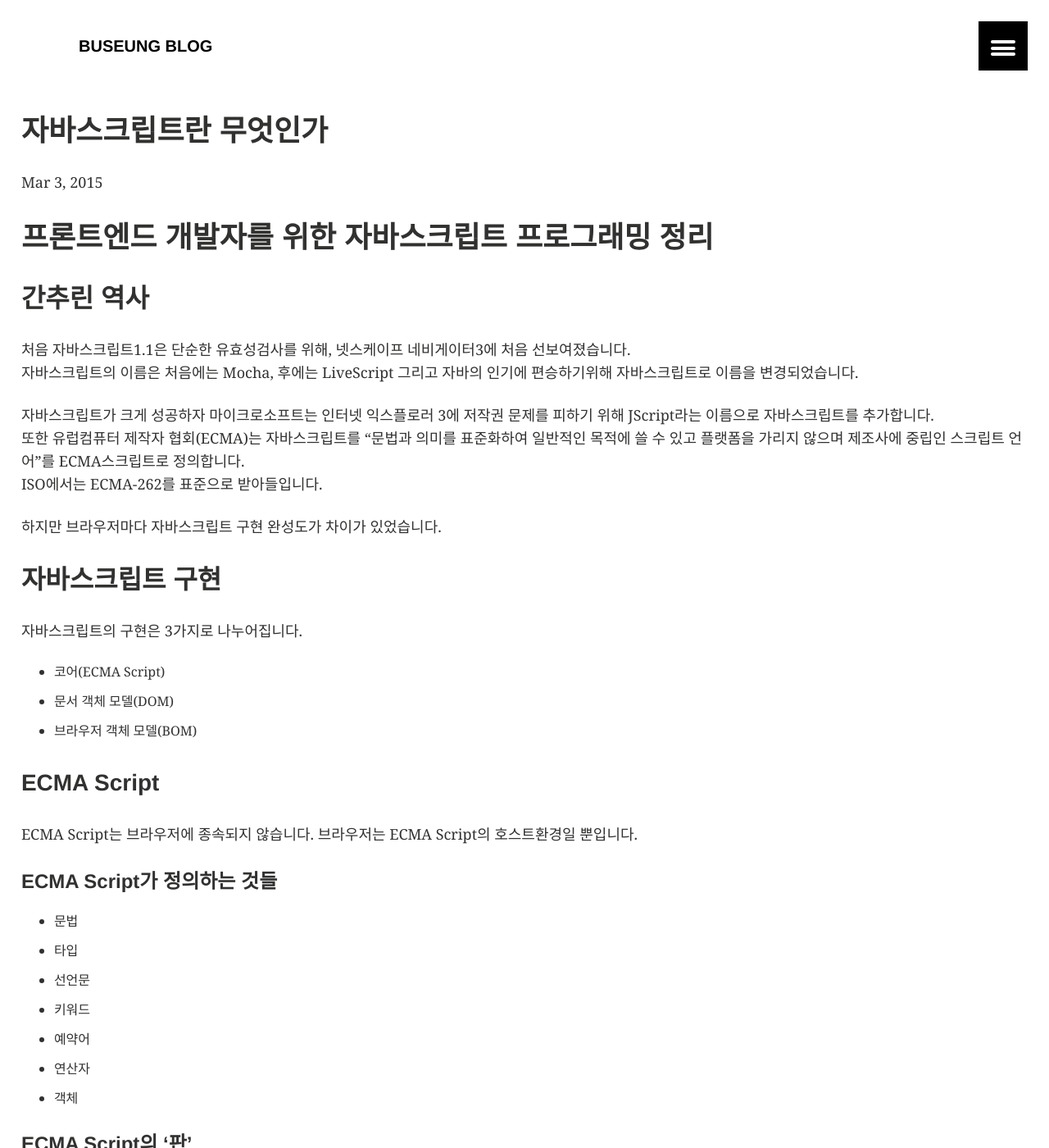
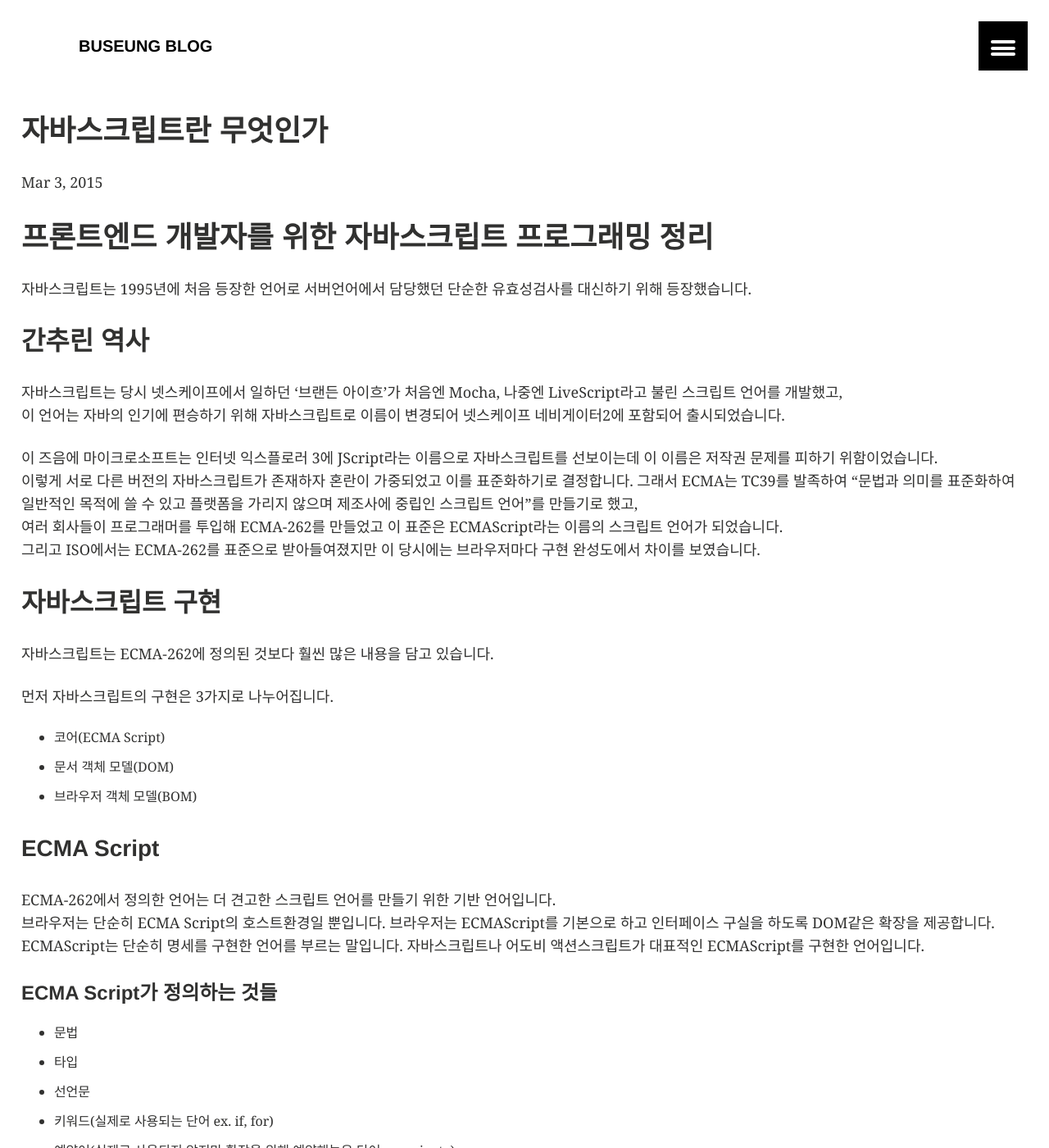
Before and after one commit to kbs0327/blog, a Jekyll site: the page built from _posts/2015-03-03-what-is-javascript.markdown, in a window 1280 px wide and 1400 px high. Shown: the whole window at 82% size. Built offline with Jekyll 4.4.1, drawn with Linux system fonts in a browser that asks for light colours; some of the changed text lies outside the part shown.

Commit message:
자바스크립트란 글 편집 및 추가

```diff
--- a/_posts/2015-03-03-what-is-javascript.markdown
+++ b/_posts/2015-03-03-what-is-javascript.markdown
@@ -9,39 +9,47 @@ categories: book
 
 # 프론트엔드 개발자를 위한 자바스크립트 프로그래밍 정리
 
+ 자바스크립트는 1995년에 처음 등장한 언어로 서버언어에서 담당했던 단순한 유효성검사를 대신하기 위해 등장했습니다.
+
 ## 간추린 역사
 
-처음 자바스크립트1.1은 단순한 유효성검사를 위해, 넷스케이프 네비게이터3에 처음 선보여졌습니다.
-자바스크립트의 이름은 처음에는 Mocha, 후에는 LiveScript 그리고 자바의 인기에 편승하기위해 자바스크립트로 이름을 변경되었습니다.
+ 자바스크립트는 당시 넷스케이프에서 일하던 '브랜든 아이흐'가 처음엔 Mocha, 나중엔 LiveScript라고 불린 스크립트 언어를 개발했고,
+이 언어는 자바의 인기에 편승하기 위해 자바스크립트로 이름이 변경되어 넷스케이프 네비게이터2에 포함되어 출시되었습니다.
 
- 자바스크립트가 크게 성공하자 마이크로소프트는 인터넷 익스플로러 3에 저작권 문제를 피하기 위해 JScript라는 이름으로 자바스크립트를 추가합니다.
- 또한 유럽컴퓨터 제작자 협회(ECMA)는 자바스크립트를 "문법과 의미를 표준화하여 일반적인 목적에 쓸 수 있고 플랫폼을 가리지 않으며 제조사에 중립인 스크립트 언어"를 ECMA스크립트로 정의합니다.
- ISO에서는 ECMA-262를 표준으로 받아들입니다.
-
- 하지만 브라우저마다 자바스크립트 구현 완성도가 차이가 있었습니다.
+ 이 즈음에 마이크로소프트는 인터넷 익스플로러 3에 JScript라는 이름으로 자바스크립트를 선보이는데 이 이름은 저작권 문제를 피하기 위함이었습니다.
+이렇게 서로 다른 버전의 자바스크립트가 존재하자 혼란이 가중되었고 이를 표준화하기로 결정합니다.
+그래서 ECMA는 TC39를 발족하여 "문법과 의미를 표준화하여 일반적인 목적에 쓸 수 있고 플랫폼을 가리지 않으며 제조사에 중립인 스크립트 언어"를 만들기로 했고,
+여러 회사들이 프로그래머를 투입해 ECMA-262를 만들었고 이 표준은 ECMAScript라는 이름의 스크립트 언어가 되었습니다.
+그리고 ISO에서는 ECMA-262를 표준으로 받아들여졌지만 이 당시에는 브라우저마다 구현 완성도에서 차이를 보였습니다.
 
 ## 자바스크립트 구현
 
-자바스크립트의 구현은 3가지로 나누어집니다.
+자바스크립트는 ECMA-262에 정의된 것보다 훨씬 많은 내용을 담고 있습니다.
+
+먼저 자바스크립트의 구현은 3가지로 나누어집니다.
 - 코어(ECMA Script)
 - 문서 객체 모델(DOM)
 - 브라우저 객체 모델(BOM)
 
 ### ECMA Script
- ECMA Script는 브라우저에 종속되지 않습니다. 브라우저는 ECMA Script의 호스트환경일 뿐입니다.
+
+ ECMA-262에서 정의한 언어는 더 견고한 스크립트 언어를 만들기 위한 기반 언어입니다.
+ 브라우저는 단순히 ECMA Script의 호스트환경일 뿐입니다. 브라우저는 ECMAScript를 기본으로 하고 인터페이스 구실을 하도록 DOM같은 확장을 제공합니다.
+ ECMAScript는 단순히 명세를 구현한 언어를 부르는 말입니다. 자바스크립트나 어도비 액션스크립트가 대표적인 ECMAScript를 구현한 언어입니다.
 
 ####ECMA Script가 정의하는 것들
 - 문법
 - 타입
 - 선언문
-- 키워드
-- 예약어
+- 키워드(실제로 사용되는 단어 ex. if, for)
+- 예약어(실제로 사용되지 않지만 확장을 위해 예약해놓은 단어 ex. private)
 - 연산자
 - 객체
 
 ####ECMA Script의 '판'
 ECMA Script는 버전을 '판'으로 구별합니다.
-보통 표준에 대한 업데이트로 3판을 봅니다. 왜냐하면 문자열, 에러정의, 숫자 출력 등을 업데이트하는 등 표준을 더 잘 준비했기 때문입니다.
+현재 ECMA-262 최신판은 2009년에 만들어진 5판입니다.
+보통 표준에 대한 첫번째 업데이트로 3판을 봅니다. 왜냐하면 문자열, 에러정의, 숫자 출력 등을 업데이트하는 등 표준을 더 잘 준비했기 때문입니다.
 ECMA Script 4판은 언어를 완전히 새롭게 변경했습니다. 여기서 변수타입의 고정, 새로운 선언문, 데이터구조, 진정한 클래스와 클래스에 기반한 상속, 데이터 조작방법들이 도입되었습니다. 하지만 너무 급진적인 변화라 폐기되었습니다.
 4판에서 폐기된 내용은 5판에 도입이 되었고 JSON객체, 상속과 고급 프로퍼티 정의에 쓰이는 메소드, ECMAScript엔진이 코드를 해석하고 실행하는 방법을 일부 확장한 스트릭트 모드를 도입하였습니다.
 
@@ -49,4 +57,42 @@ ECMA Script 4판은 언어를 완전히 새롭게 변경했습니다. 여기서
 - 모든 타입과 값, 객체, 프로퍼티, 함수, 프로그램 문법과 시맨틱을 ECMA-262에 설명한 그대로 구현해야합니다.
 - 유니코드 문자 표준을 지원해야 합니다.
 위에 내용은 필수조건입니다. 그리고 아래내용은 선택사항입니다.
-- ECMA-262에 정의하지
+- ECMA-262에 정의하지않은 값, 객체, 프로퍼티, 함수를 추가할 수 있습니다.
+- ECMA-262에 정의되지 않은 프로그램이나 정규 표현식 문법을 지원할 수 있습니다.
+
+### 문서객체 모델
+DOM은 XML을 HTML에서 사용할 수 있도록 확장한 애플리케이션 프로그래밍 인터페이스 입니다.
+DOM은 전체 페이지를 노드의 계층 구조로 변환하고 다양한 타입의 노트로 표현됩니다.
+DOM은 문서를 표현하는 트리를 생성하고 개발자는 이를 통해 문서의 콘텐츠와 구조를 자유롭게 수정할 수 있습니다.
+
+####DOM이 필요한 이유
+인터넷 익스플로러와 넷스케이프 네비게이터는 각기 다른 DHTML을 제공했습니다. 이를 통해 개발자들은 새로고침하지 않고도 콘텐츠를 변경할 수 있게 되었습니다.
+하지만 두 프로그램의 DHTML은 완전히 달라서 표준이 필요하게 되었고 W3C에서 DOM관련 작업을 하게 되었습니다.
+
+####DOM 레벨
+DOM레벨1은 두가지 모듈로 구성됩니다. 하나는 DOM 코어인데 이 모듈은 XML 기반문서를 노드 트리로 변환해 문서의 어느 부분이든 쉽게 접근하고 조작할 수 있게 합니다.
+다른 하나는 DOM HTML인데 HTML에 밀접한 객체와 메서드를 DOM 코어에 추가해 확장한 것입니다.
+
+DOM레벨2에서는 마우스 및 사용자 인터페이스 이벤트를 지원하기 시작했고, 범위와 이동을 추가했으며 CSS를 지원합니다.
+DOM레벨2에 도입한 모듈
+- DOM Views - 문서의 다양한 뷰 한 예로 CSS적용 전후 추척하는 인터페이스
+- DOM 이벤트
+- DOM 스타일 - CSS통해 요소의 스타일 변경
+- DOM 이동과 범위 - 문서트리의 이동과 조작
+
+DOM레벨3은 문서를 저장하고 불러오는 방법, 문서유효성검사를 제공합니다. 또한 XML 1.0전체를 지원합니다.
+
+### 브라우저 객체 모델
+브라우저 창에 접근하고 조작할 수 있는 인터페이스로 BOM을 사용하면 표시된 페이지와는 별개의 컨텍스트에서 브라우저와 상호작용을 할 수 있습니다.
+BOM은 최근 HTML5에 의해서 어느정도 표준화 시키고 있습니다.
+BOM은 1차적으로 브라우저 창과 프레임을 다루는 인터페이스긴 하지만 일반적으로 브라우저에 고유한 자바스크립트 확장도 BOM으로 간주합니다. 다음이 그 예입니다.
+- 브라우저 창을 새로 띄움
+- 브라우저 창을 움직이거나 크기를 조절하고 닫음
+- 브라우저의 상세정보를 반환하는 navigator 객체
+- 불러온 페이지의 상세정보를 반환하는 location 객체
+- 사용자의 화변해상도에 대해 상세정보를 반환하는 screen 객체
+- XMLHttpRequest와 익스플로러의 ActiveXObject같은 커스텀 객체
+window나 navigator는 사실상 표준이지만 브라우저마다 구현이 다름
+
+##참고자료
+Nicholas C. Zakas. (2013). 프론트엔드 개발자를 위한 자바스크립트 프로그래밍, (한선용 옮김). 인사이트
```
